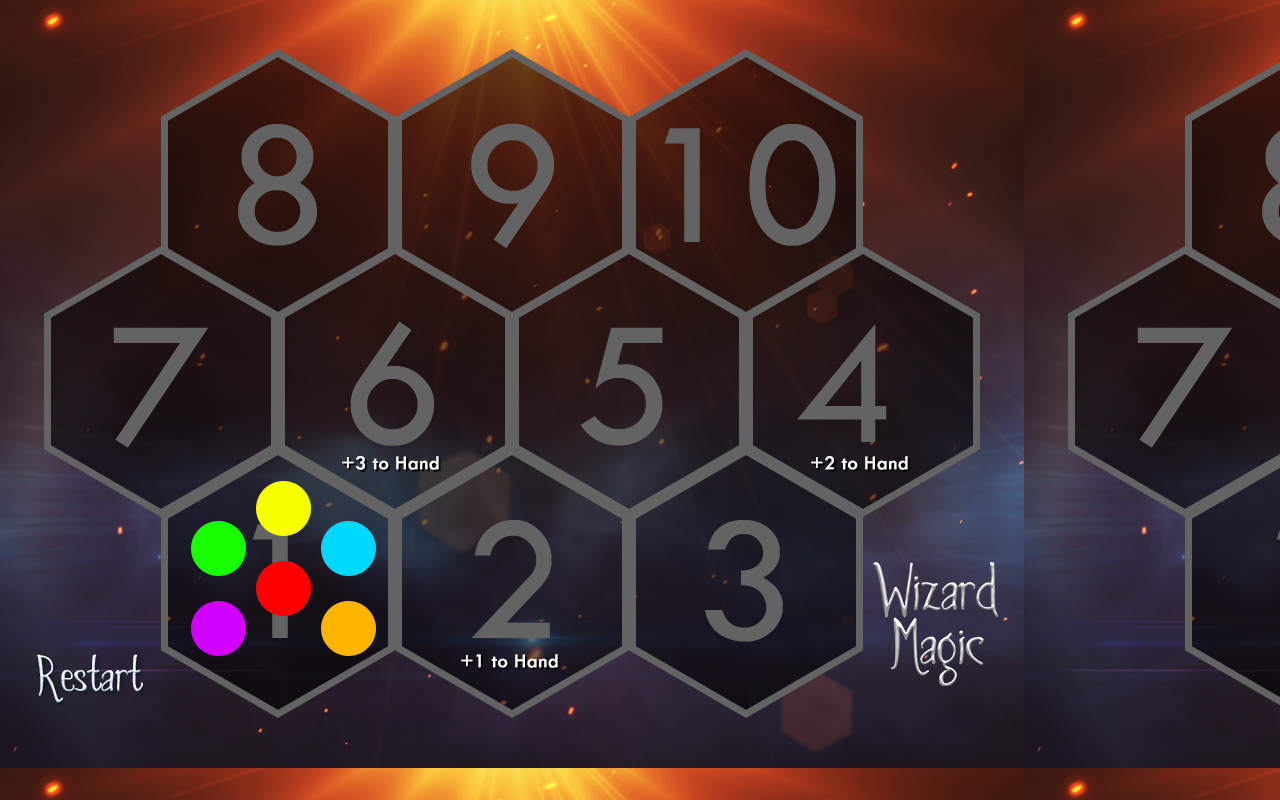
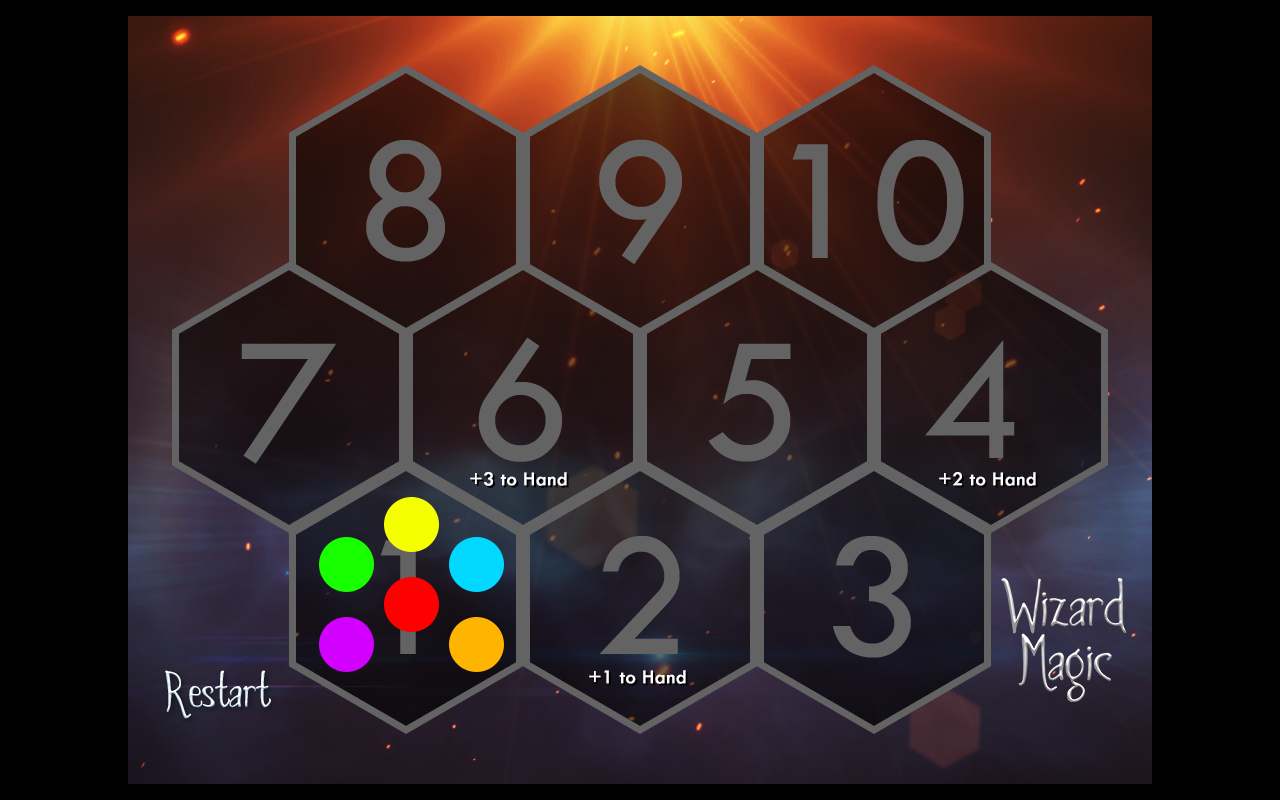
Before and after one commit to lnsflive/Wizard-Magic, a plain HTML site: page index.html in a window 1280 px wide. Drawn offline with Linux system fonts and the light colour scheme.

Commit message:
fixed center

```diff
--- a/index.html
+++ b/index.html
@@ -7,12 +7,22 @@
 body{
 margin:0;
 padding:0;
+background-color:black;
 }
 #draggable { width: 57px; height: 57px; padding: 0.5em; }
 #container{
+	width: 100vw;
+	height: 100vh;
+	display: grid;
+	place-items: center;
+}
+.wrapper{
 	background-image: url(gb_test.jpg);
-	width: 100%;
-	height: 100%;
+	background-repeat: no-repeat;
+	background-size: contain;
+	width: 1024px;
+	height: 768px;
+	position: relative;
 }
 .player{
 	position:absolute;
@@ -66,6 +76,7 @@ padding:0;
 </head>
 <body onload='window_onload();'>
 <div id="container">
+<div class="wrapper">
 <img src="restart.png" id="restart_btn" onclick="window.location.reload()">
 <img src="green_player.png" id="green_player" class="player">
 <img src="blue_player.png" id="blue_player" class="player">
@@ -74,6 +85,7 @@ padding:0;
 <img src="red_player.png" id="red_player" class="player">
 <img src="yellow_player.png" id="yellow_player" class="player">
 </div>
+</div>
 </body>
 
 </html>
```
Also changed, not shown: ss1.jpg (added).
